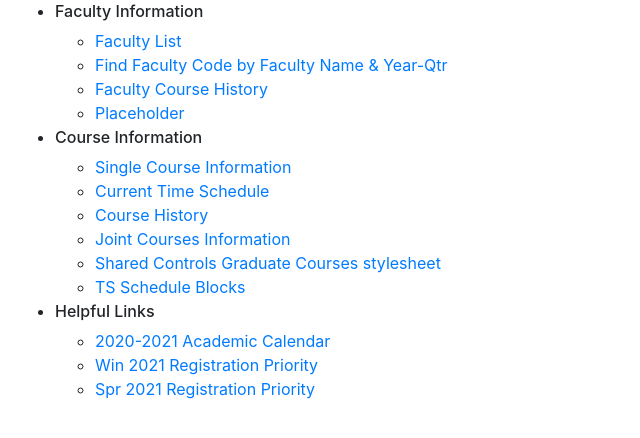
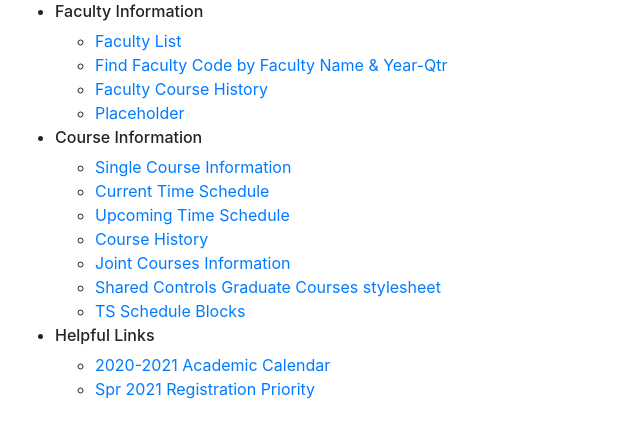
Before and after one commit to cqoverly-uw/ECE_SDB_FastAPI, a FastAPI app: page / in a window 1280 px wide. Shown: the part 150-588 px from the top of the page, without its empty margins (0-640 px from the left). Run offline with FastAPI, Linux system fonts and the light colour scheme.

Commit message:
Updated links for current quarter

```diff
--- a/templates/index.html
+++ b/templates/index.html
@@ -24,7 +24,8 @@
             <li class="listHeader"><h6>Course Information</h6></li>
             <ul>
                 <li><a href="/course_info/">Single Course Information</a></li>
-                <li><a href="#">Current Time Schedule</a></li>
+                <li><a href="https://www.washington.edu/students/timeschd/WIN2021/ee.html">Current Time Schedule</a></li>
+                <li><a href="https://www.washington.edu/students/timeschd/SPR2021/ee.html">Upcoming Time Schedule</a></li>
                 <li><a href="/course_history/">Course History</a></li>
                 <li><a href="/joint_courses.html/">Joint Courses Information</a></li>
                 <li><a href="https://docs.google.com/spreadsheets/d/1dZSb9V977hEZJcDBGMMfYigskvfT-h7EOpa7lqlmkjg/edit?usp=sharing" target="_blank">Shared Controls Graduate Courses stylesheet</a></li>
@@ -33,7 +34,6 @@
             <li class="listHeader"><h6>Helpful Links</h6></li>
             <ul>
                 <li><a href="https://www.washington.edu/students/reg/2021cal.html#Q2">2020-2021 Academic Calendar</a></li>
-                <li><a href="https://registrar.washington.edu/priority-registration-dates-priorwi21/" target="_blank">Win 2021 Registration Priority</a></li>
                 <li><a href="https://registrar.washington.edu/priority-registration-dates-priorsp21/" target="_blank">Spr 2021 Registration Priority</a></li>
             </ul>
         </ul>
```
